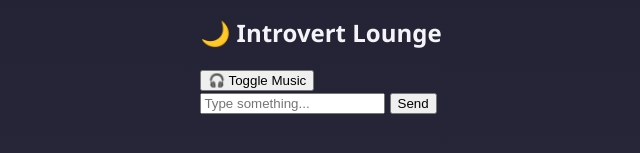
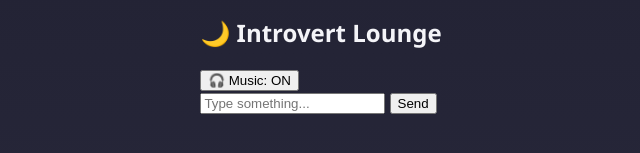
Before and after one commit to C0FFEEG4NG/IntrovertConnect, a plain HTML site: page introvertchat.html in a window 1280 px wide. Both pictures are taken after a click on the button "🎧 Toggle Music". Shown: the part 345-498 px from the top of the page, 319-959 px from the left. Drawn offline with Linux system fonts and the light colour scheme.

Commit message:
Update introvertchat.html

```diff
--- a/introvertchat.html
+++ b/introvertchat.html
@@ -26,7 +26,6 @@
       <button onclick="sendMessage()">Send</button>
     </div>
   </div>
-
   <script>
     function sendMessage() {
       const input = document.getElementById("message-input");
@@ -48,4 +47,15 @@
     });
   </script>
 </body>
+<script>
+  const musicBtn = document.getElementById("music-toggle");
+  const lofiPlayer = document.getElementById("lofi-player");
+  let musicOn = false;
+
+  musicBtn.addEventListener("click", () => {
+    musicOn = !musicOn;
+    lofiPlayer.style.display = musicOn ? "block" : "none";
+    musicBtn.textContent = musicOn ? "🎧 Music: ON" : "🎧 Music: OFF";
+  });
+</script>
 </html>
```
